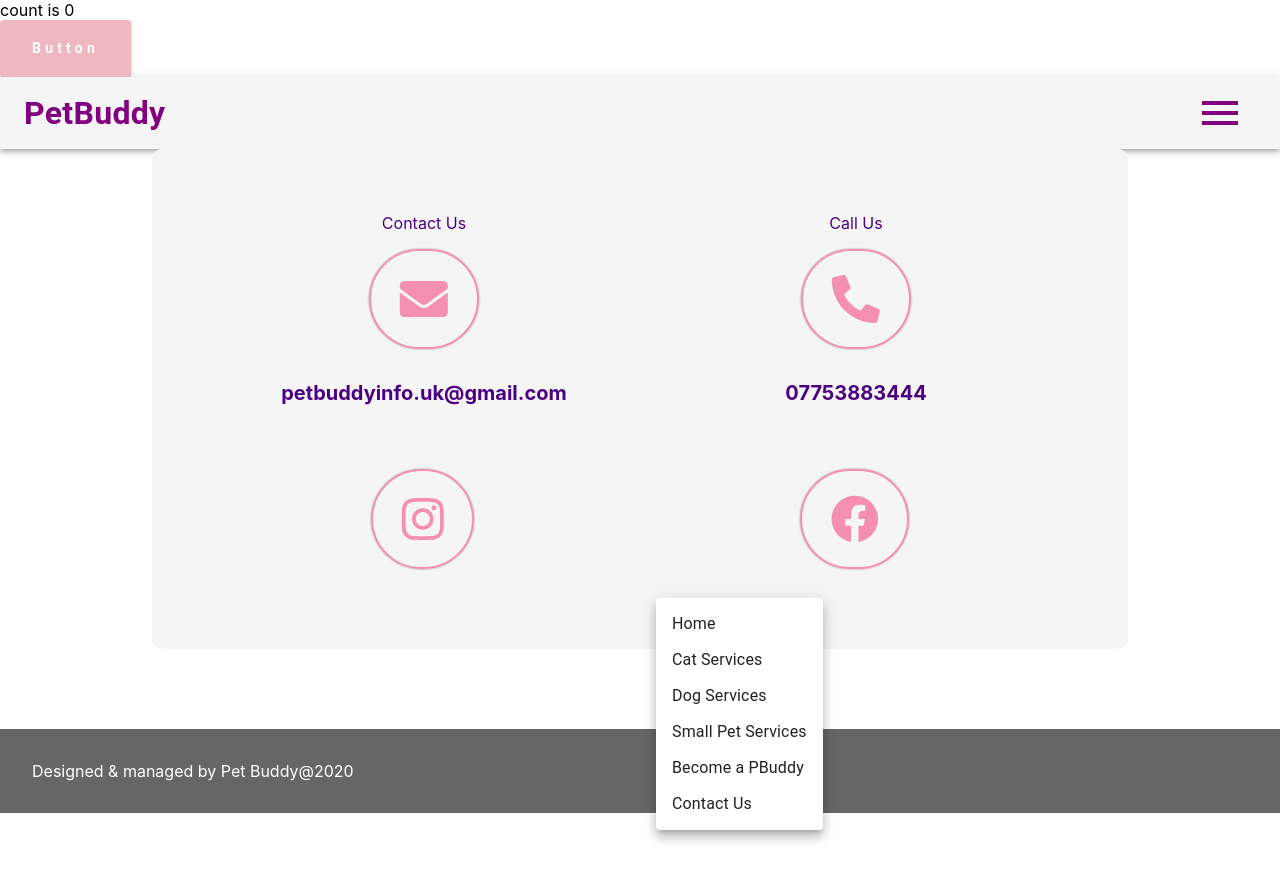
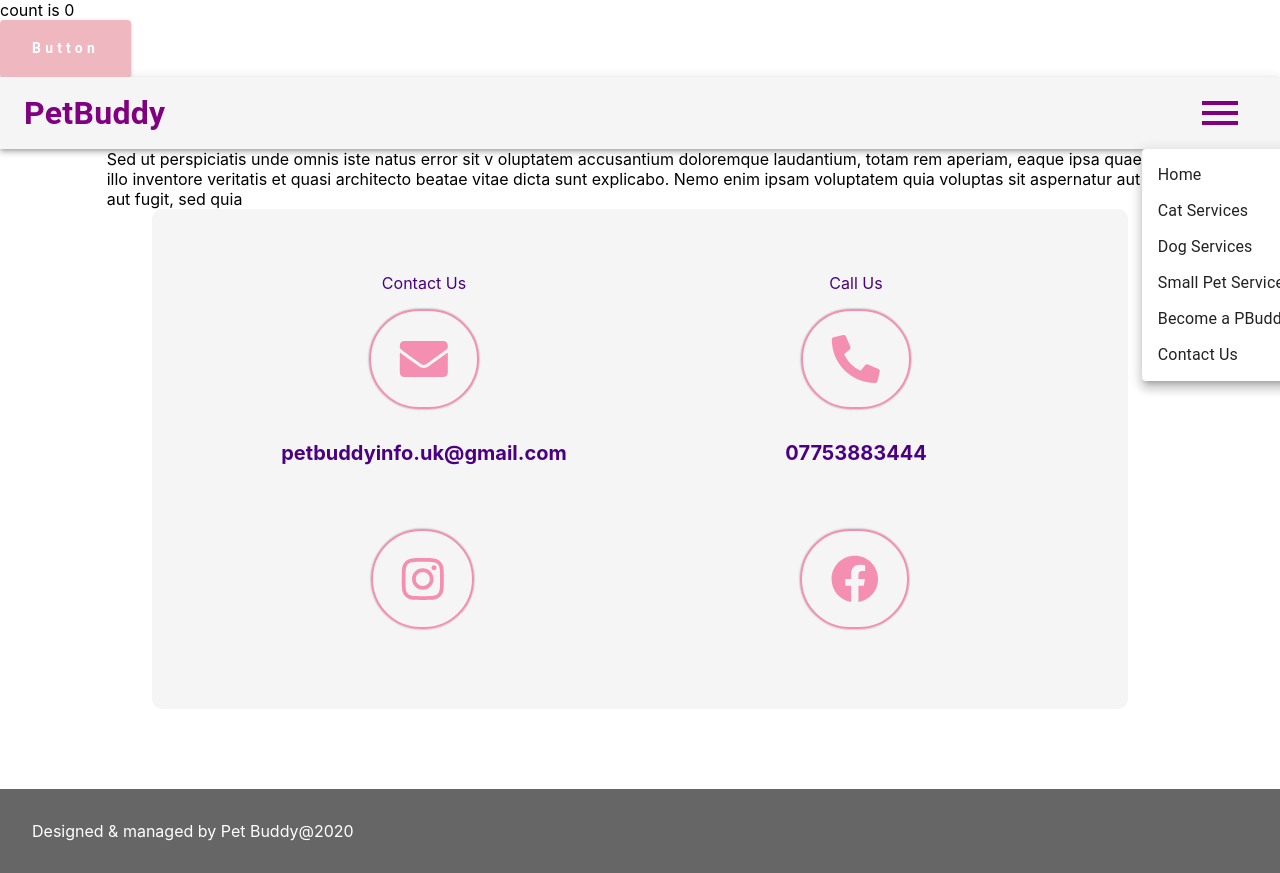
Before and after one commit to t0nin0s/petbuddy-website, a React (Create React App) app: page / in a window 1280 px wide. Both pictures are taken after a click on the button 1220 px from the left and 112 px from the top of the page. Before the commit the page ends 813 px from the top, so only its background shows below. Built offline with nearby package versions, Linux system fonts and the light colour scheme.

Commit message:
Fixes dropdown menu positioning & initial take at Grid

```diff
--- a/src/App.tsx
+++ b/src/App.tsx
@@ -1,4 +1,5 @@
 import React, { useState } from 'react';
+import { Grid } from '@material-ui/core';
 import Header from './components/Header/Header'
 import Button from './components/Button/Button'
 import ContactUsContainer from './components/ContactUs/ContactUs';
@@ -15,7 +16,22 @@ function App() {
     <div className="App">
       <div> count is {count} </div>
       <Button>button</Button>
+      <Grid container direction="column">
+        <Grid item>
           <Header />
+        </Grid>
+        <Grid item container>
+          <Grid item xs={false} sm={1} />
+          <Grid item xs={12} sm={10} >
+            <div>
+              Sed ut perspiciatis unde omnis iste natus error sit v
+              oluptatem accusantium doloremque laudantium, totam
+              rem aperiam, eaque ipsa quae ab illo inventore veritatis
+              et quasi architecto beatae vitae dicta sunt explicabo.
+            Nemo enim ipsam voluptatem quia voluptas sit aspernatur aut odit aut fugit, sed quia </div>
+          </Grid>
+          <Grid item xs={false} sm={1}></Grid>
+        </Grid>
         <ContactUsContainer
           email="petbuddyinfo.uk@gmail.com"
           phone="07753883444"
@@ -23,6 +39,7 @@ function App() {
           contact="Contact Us"
           call="Call Us" />
         <Footer>Designed & managed by Pet Buddy@2020</Footer>
+      </Grid >
     </div>
   );
 }
--- a/src/components/Header/Header.tsx
+++ b/src/components/Header/Header.tsx
@@ -10,8 +10,8 @@ import Menu from "@material-ui/core/Menu";
 
 const linksArray: Array<string> = ['Home', 'Cat Services', 'Dog Services', 'Small Pet Services', 'Become a PBuddy', 'Contact Us']
 
-const StyledAppBar = styled(AppBar)`
-`
+const StyledAppBar = styled(AppBar)``
+
 const StyledToolbar = styled(Toolbar)`
 background-color: whitesmoke;
 color: purple;
@@ -23,8 +23,8 @@ const StyledTypography = styled(Typography)`
   font-weight:700
 }
 `
-const StyledIconButton = styled(IconButton)`
- `
+const StyledIconButton = styled(IconButton)``
+
 const StyledMenuIcon = styled(MenuIcon)`
   && {
   font-size:3rem;
@@ -33,10 +33,10 @@ const StyledMenuIcon = styled(MenuIcon)`
   }
 `
 const StyledMenu = styled(Menu)`
-margin-left: 50%;
-margin-top: 17%;
-width:150%;
-
+&& {
+  margin-left: 3.5%;
+  }
+}
 `
 
 export default function MenuAppBar() {
@@ -68,6 +68,10 @@ export default function MenuAppBar() {
             <StyledMenuIcon />
           </StyledIconButton>
           <StyledMenu
+            anchorEl={anchorEl}
+            getContentAnchorEl={null}
+            anchorOrigin={{ vertical: "bottom", horizontal: "center" }}
+            transformOrigin={{ vertical: "top", horizontal: "center" }}
             open={open}
             onClose={handleClose}
           >
--- /dev/null
+++ b/src/components/Reviews/Reviews.tsx
@@ -0,0 +1 @@
+import React from 'react'
```
Also changed, not shown: 1 other file (tests, documents, lock files or other folders). Lines whose indentation alone changed are shown as unchanged.
